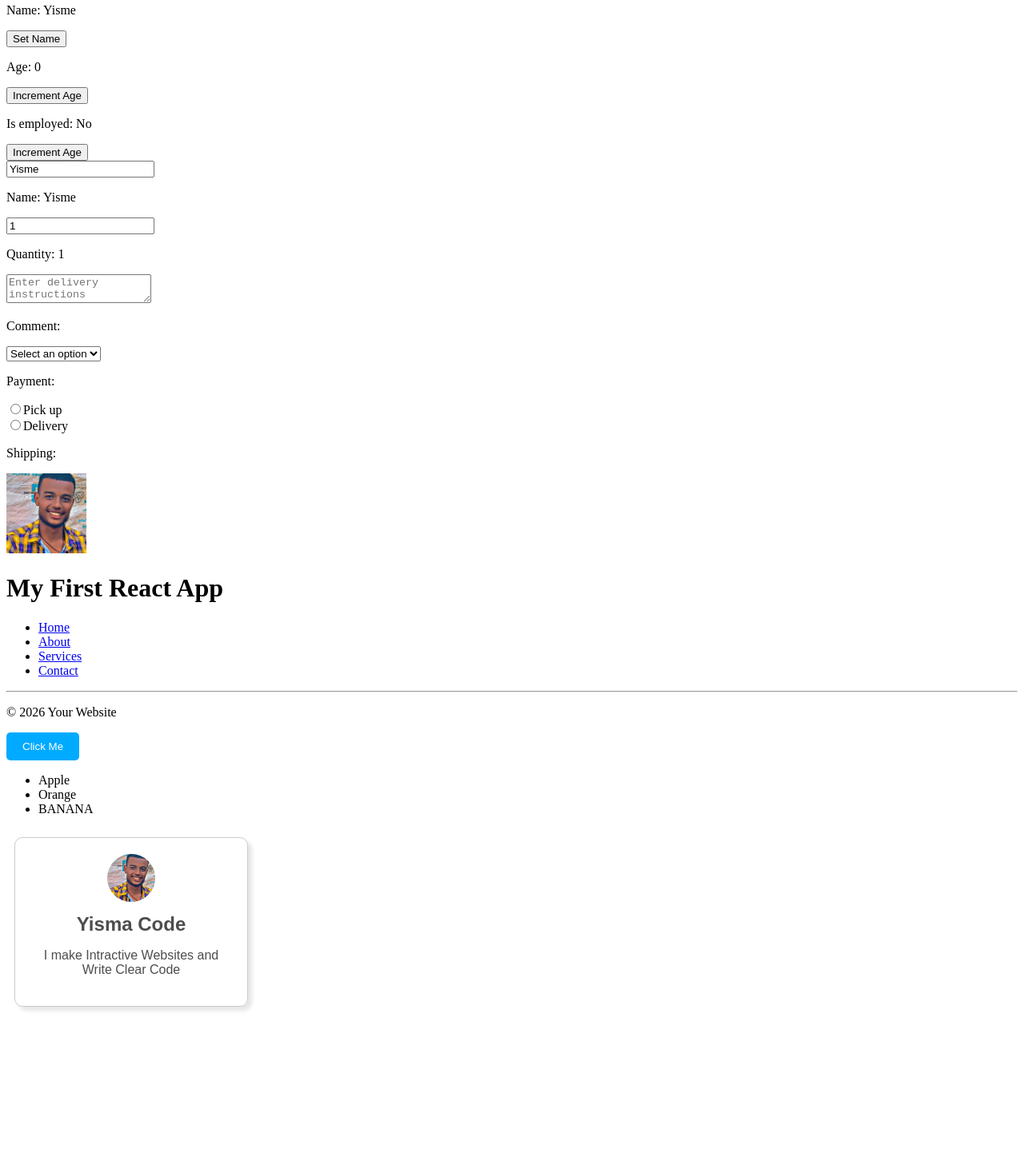
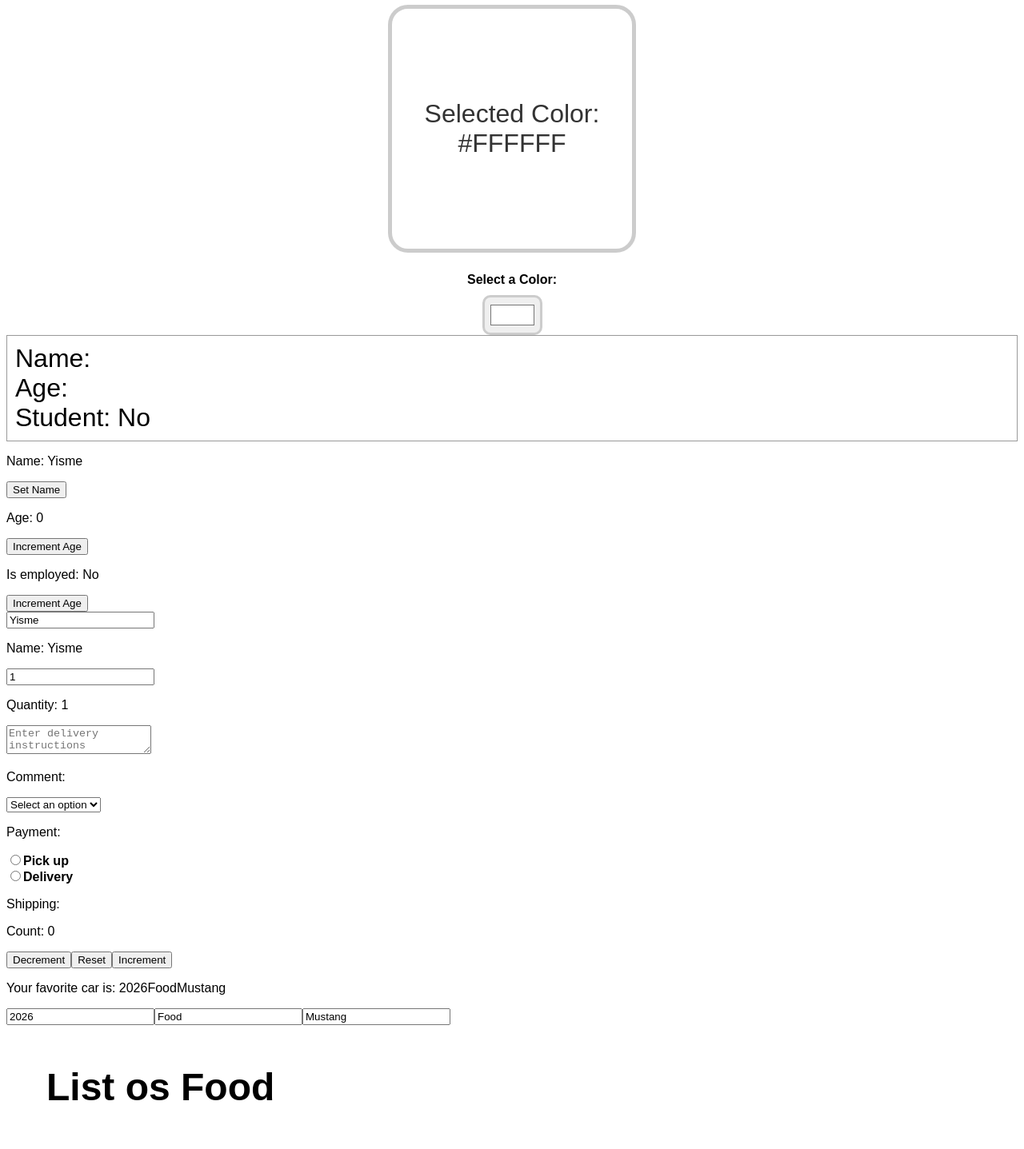
Before and after one commit to YismalemTemesgen/my-react-app, a React (Vite) app: page / in a window 1280 px wide. Shown: the part 1640-3077 px from the top of the page at 80% size. Before the commit the page ends 2917 px from the top, so only its background shows below. Built offline with nearby package versions, Linux system fonts and the light colour scheme.

Commit message:
feat: Add state management using useState and onChange handler

```diff
--- a/src/App.jsx
+++ b/src/App.jsx
@@ -17,6 +17,7 @@ import UserGreeting from './UserGreeting.jsx'
 import ProfilePicture from './ProfilePicture.jsx'
 import MyComponent from './MyComponent.jsx'
 import Counter from './Counter.jsx'
+import ColorPicker from './ColorPicker'
 function App() {
   const fruits = [{id: 1, name: "apple", calories: 95},
                 {id: 2, name: "orange", calories: 45},
@@ -39,6 +40,7 @@ const vegetables = [{id: 6, name: "potatoes", calories: 95},
     {vegetables.length > 0 && <List items={vegetables} category="Vegetebles"/> }
     <UserGreeting isLoggedIn={true} username="Yisma"/>
     <Counter/>
+    <ColorPicker/>
     <Student />
     <MyComponent/>
     <ProfilePicture/>
--- /dev/null
+++ b/src/ColorPicker.jsx
@@ -0,0 +1,21 @@
+import React, {useState} from 'react';
+
+  function ColorPicker(){
+
+   const [color, setColor] = useState("#FFFFFF");
+
+   function handleColorChange(event){
+      setColor(event.target.value);
+   }
+
+    return(
+    <div className="color-picker-container">
+         <h1>Color Picker</h1>
+  <div className="color-display" style={{backgroundColor: color}}>
+        <p>Selected Color: {color}</p>
+  </div>
+      <label>Select a Color:</label>
+      <input type="color" value={color} onChange={handleColorChange}/>
+    </div>);
+  }
+  export default ColorPicker
--- a/src/MyComponent.jsx
+++ b/src/MyComponent.jsx
@@ -1,4 +1,5 @@
 // onChange = event handler used primarily with form elements ex. <input>, <textarea>, <select>, <radio> Triggers a function every time the value of the input changes
+//updater function = A function passed as an argument to setState() usually ex. setYear(year + 1) Allow for safe updates based on the previous state used with multiple state updates and asynchronous functions Good practice to use updater functions
 
 import React, {useState} from 'react';
 
@@ -10,6 +11,11 @@ function MyComponent(){
     const [shipping, setShipping] = useState("");
     const [age, setAge] = useState(0);
     const [isEmployed, setIsEmployed] = useState(false);
+    const [count, setCount] = useState(0);
+    const [car, setCar] = useState({year: 2026,
+                                    make: "Food",
+                                    model: "Mustang"});
+    const [foods, setFoods] = useState(["Apple", "Orange", "Banana"]);
     const updateName = () =>{
         setName("Spongebob") ;
         console.log(name);
@@ -37,6 +43,41 @@ function MyComponent(){
   }
   function handleShippingChange(event){
     setShipping(event.target.value);
+  }
+
+  function increment(){
+       setCount(c => c + 1);
+       setCount(c => c + 1);
+       setCount(c => c + 1);
+  };
+  function decrement(){
+    setCount(c => c - 1);
+    setCount(c => c - 1);
+    setCount(c => c - 1);
+  };
+
+  function reset(){
+      setCount(0);
+  }
+
+  function handleYearChange(event){
+      setCar(c => ({...c, year: event.target.value}));
+  }
+  function handleMakeChange(event){
+      setCar(c => ({...c, Make: event.target.value}));
+  }
+  function handleModelChange(event){
+     setCar(c => ({...c, Model: event.target.value}));
+  }
+
+  function handleAddFood(){
+   const newFood = document.getElementById("foodInput").value;
+   document.getElementById("foodInput").value = "";
+
+   setFoods([...foods, newFood]);
+  }
+  function handleRemoveFood(index){
+    setFoods(foods.filter((_, i)=> i !== index));
   }
     return (
         <>
@@ -75,6 +116,28 @@ function MyComponent(){
             </label>
             <p> Shipping: {shipping}</p>
         </div>
+        <div>
+          <p>Count: {count}</p>
+          <button onClick={decrement}>Decrement</button>
+          <button onClick={reset}>Reset</button>
+          <button onClick={increment}>Increment</button>
+        </div>
+        <div>
+          <p>Your favorite car is: {car.year}{car.make}{car.model}</p>
+          <input type="number" value={car.year} onChange={handleYearChange}/>
+          <input type="text" value={car.make} onChange={handleMakeChange}/>
+          <input type="text" value={car.model} onChange={handleModelChange}/>
+        </div>
+        <div>
+          <h1>List os Food</h1>
+          <ul>
+            {foods.map((food, index) =>
+            <li key={index} onClick={() => handleRemoveFood(index)}>{food}</li>)}
+          </ul>
+            <input type="text" id="foodInput" placeholder="Enter food name"/>
+            <button onClick={handleAddFood}>Add Food</button>
+
+        </div>
         </>
          );
 }
--- a/src/index.css
+++ b/src/index.css
@@ -95,3 +95,43 @@ color: hsl(0, 0%, 30%);
 .counter-button:hover{
    background-color: hsl(197, 100%, 48%);
 }
+body{
+    font-family: Arial, sans-serif;
+}
+.color-picker-container{
+     display: flex;
+     flex-direction: column;
+     align-items: center;
+}
+h1{
+  margin: 50px;
+  font-size: 3rem;
+}
+.color-display{
+   width: 300px;
+   height: 300px;
+   display: flex;
+   justify-content: center;
+   align-items: center;
+   border: 5px solid hsl(0, 0%, 80%);
+   border-radius: 25px;
+   margin-bottom: 25px;
+   transition: 0.25s ease;
+}
+.color-display p{
+  color: hsl(0, 0%, 20%);
+  font-size: 2rem;
+  text-align: center;
+}
+label{
+  font-size: 1.5 rem;
+  font-weight: bold;
+  margin-bottom: 10px;
+}
+input[type="color"]{
+    width: 75px;
+    height: 50px;
+    padding: 5px;
+    border-radius: 10px;
+    border: 3px solid hsl(0, 0%, 80%);
+}
```
